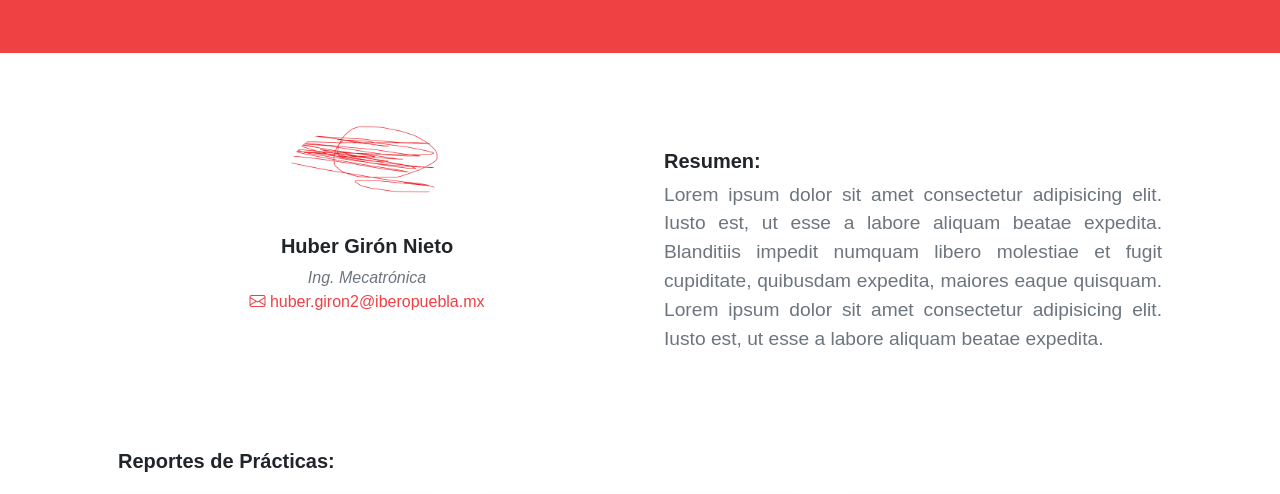
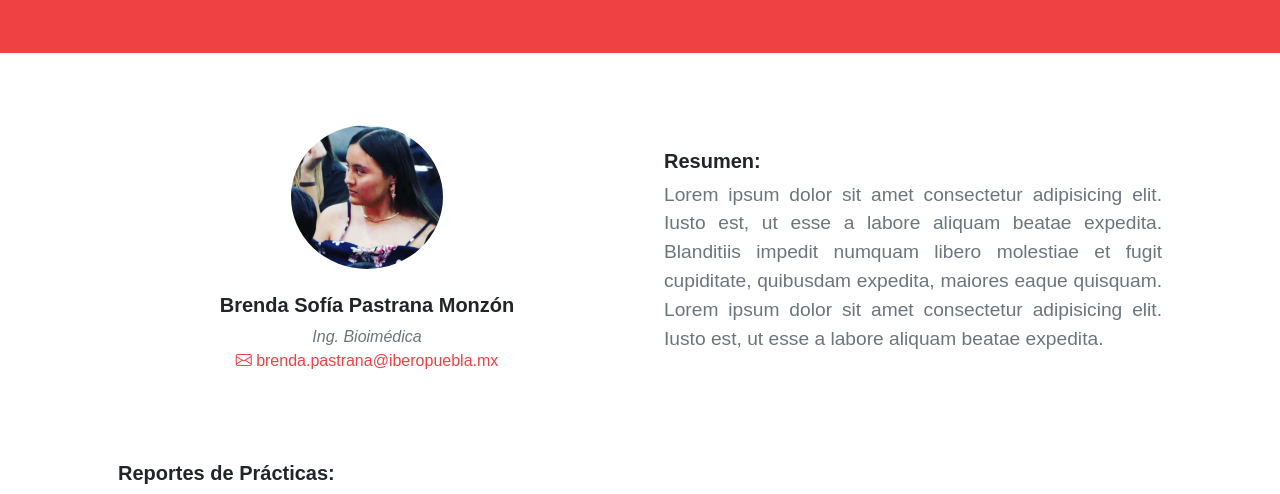
Before and after one commit to BrendaSofiaPM/LaboratotioElementosProgramables, a plain HTML site: page index.html in a window 1280 px wide. Shown: the part 237-731 px from the top of the page. Drawn offline with nearby package versions, Linux system fonts and the light colour scheme.

Commit message:
comentario

```diff
--- a/index.html
+++ b/index.html
@@ -56,13 +56,13 @@
                             <!-- Contact card free-->
                                     <div class="card-body p-4">
                                         <div class="text-center">
-                                            <img class="img-fluid rounded-circle mb-4 px-4" width="200px" src="img/juan.png" alt="..." />
-                                            <h5 class="fw-bolder">Huber Girón Nieto</h5>
-                                            <div class="fst-italic text-muted " style="color:#ef4044;">Ing. Mecatrónica</div>
+                                            <img class="img-fluid rounded-circle mb-4 px-4" width="200px" src="img/Brenda.jpeg" alt="..." />
+                                            <h5 class="fw-bolder">Brenda Sofía Pastrana Monzón</h5>
+                                            <div class="fst-italic text-muted " style="color:#ef4044;">Ing. Bioimédica</div>
                                         </div>
                                         <div class="mb-3 text-center" style="color:#ef4044;">
                                             <i class="bi bi-envelope text-primary"></i>
-                                                huber.giron2@iberopuebla.mx
+                                                brenda.pastrana@iberopuebla.mx
                                         </div>
                                     </div>
                                 </div>
```
Also changed, not shown: img/Brenda.jpeg (added).
